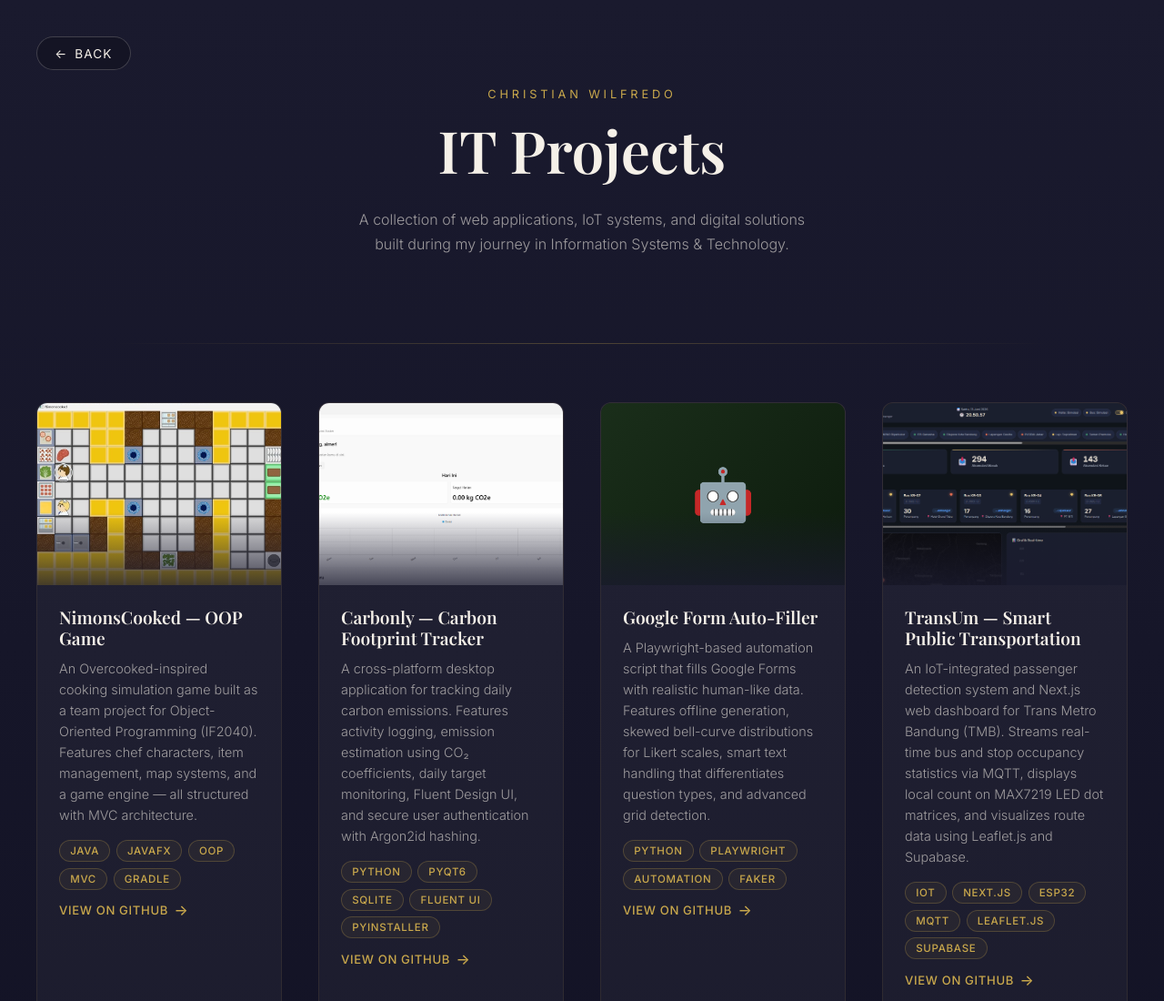
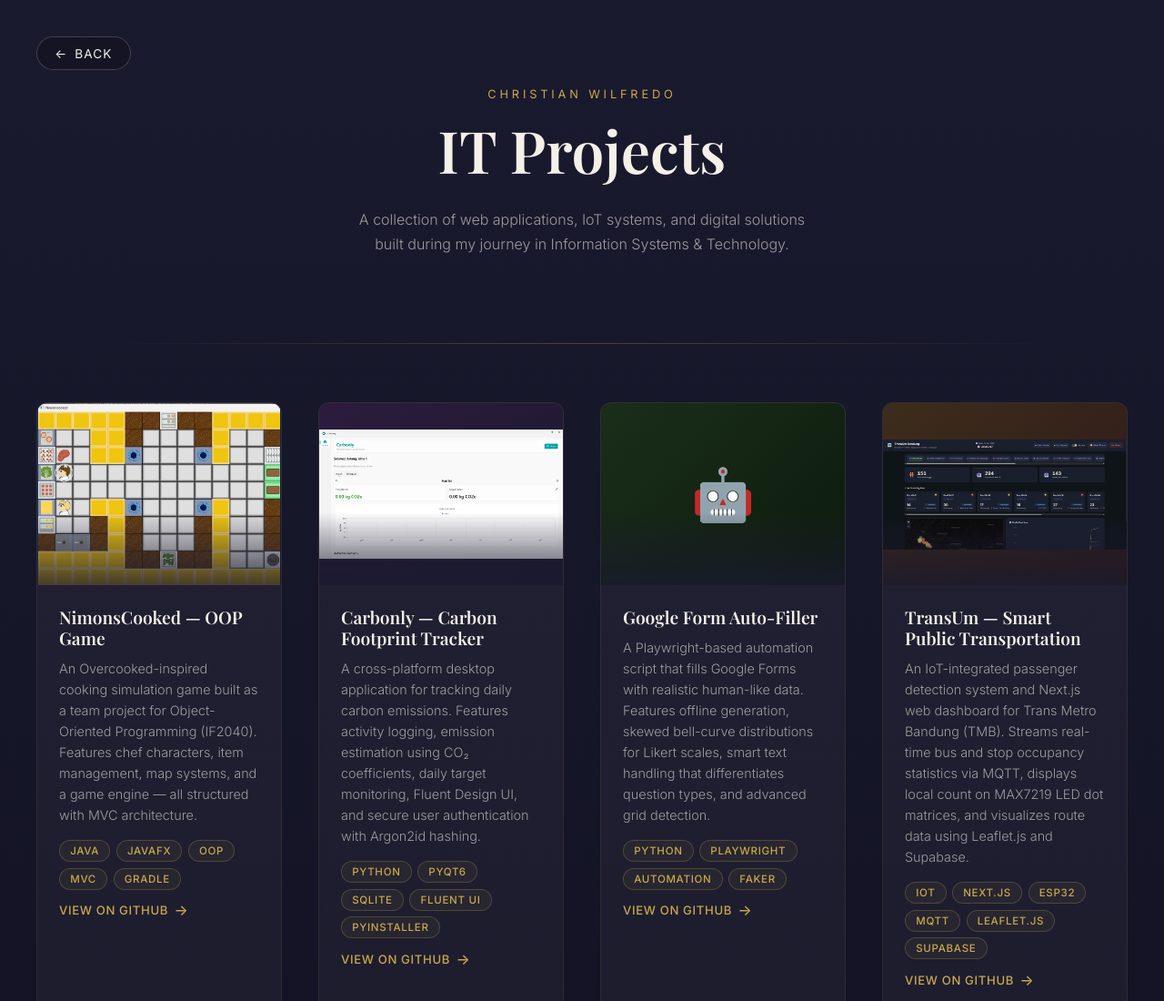
Before and after one commit to willeosix/Portofolio-Website---Tugas-Individu-DRPL, a plain HTML site: page projects.html in a window 1280 px wide. Shown: the top 1100 px of the page at 91% size. Drawn offline with nearby package versions, Linux system fonts and the light colour scheme; a web font is replaced by a local one.

Commit message:
Update project header image styling to use object-fit: contain for complete uncropped presentation

```diff
--- a/css/style.css
+++ b/css/style.css
@@ -553,6 +553,12 @@ p {
   position: relative;
 }
 
+.project-card-image-bg img {
+  width: 100%;
+  height: 100%;
+  object-fit: contain;
+}
+
 .project-card-image-bg::after {
   content: '';
   position: absolute;
--- a/projects.html
+++ b/projects.html
@@ -31,7 +31,7 @@
       <!-- Project 1 — Real Project -->
       <article class="project-card reveal reveal-delay-1" id="project-1">
         <div class="project-card-image-bg card-bg-1">
-          <img src="assets/images/nimonscooked.jpg" alt="NimonsCooked UI" style="width: 100%; height: 100%; object-fit: cover;">
+          <img src="assets/images/nimonscooked.jpg" alt="NimonsCooked UI">
         </div>
         <div class="project-card-body">
           <h3>NimonsCooked — OOP Game</h3>
@@ -50,7 +50,7 @@
       <!-- Project 2 — Real Project -->
       <article class="project-card reveal reveal-delay-2" id="project-2">
         <div class="project-card-image-bg card-bg-2">
-          <img src="assets/images/carbonly.png" alt="Carbonly UI" style="width: 100%; height: 100%; object-fit: cover;">
+          <img src="assets/images/carbonly.png" alt="Carbonly UI">
         </div>
         <div class="project-card-body">
           <h3>Carbonly — Carbon Footprint Tracker</h3>
@@ -87,7 +87,7 @@
       <!-- Project 4 — Real Project -->
       <article class="project-card reveal reveal-delay-4" id="project-4">
         <div class="project-card-image-bg card-bg-4">
-          <img src="assets/images/transum.png" alt="TransUm UI" style="width: 100%; height: 100%; object-fit: cover;">
+          <img src="assets/images/transum.png" alt="TransUm UI">
         </div>
         <div class="project-card-body">
           <h3>TransUm — Smart Public Transportation</h3>
```
